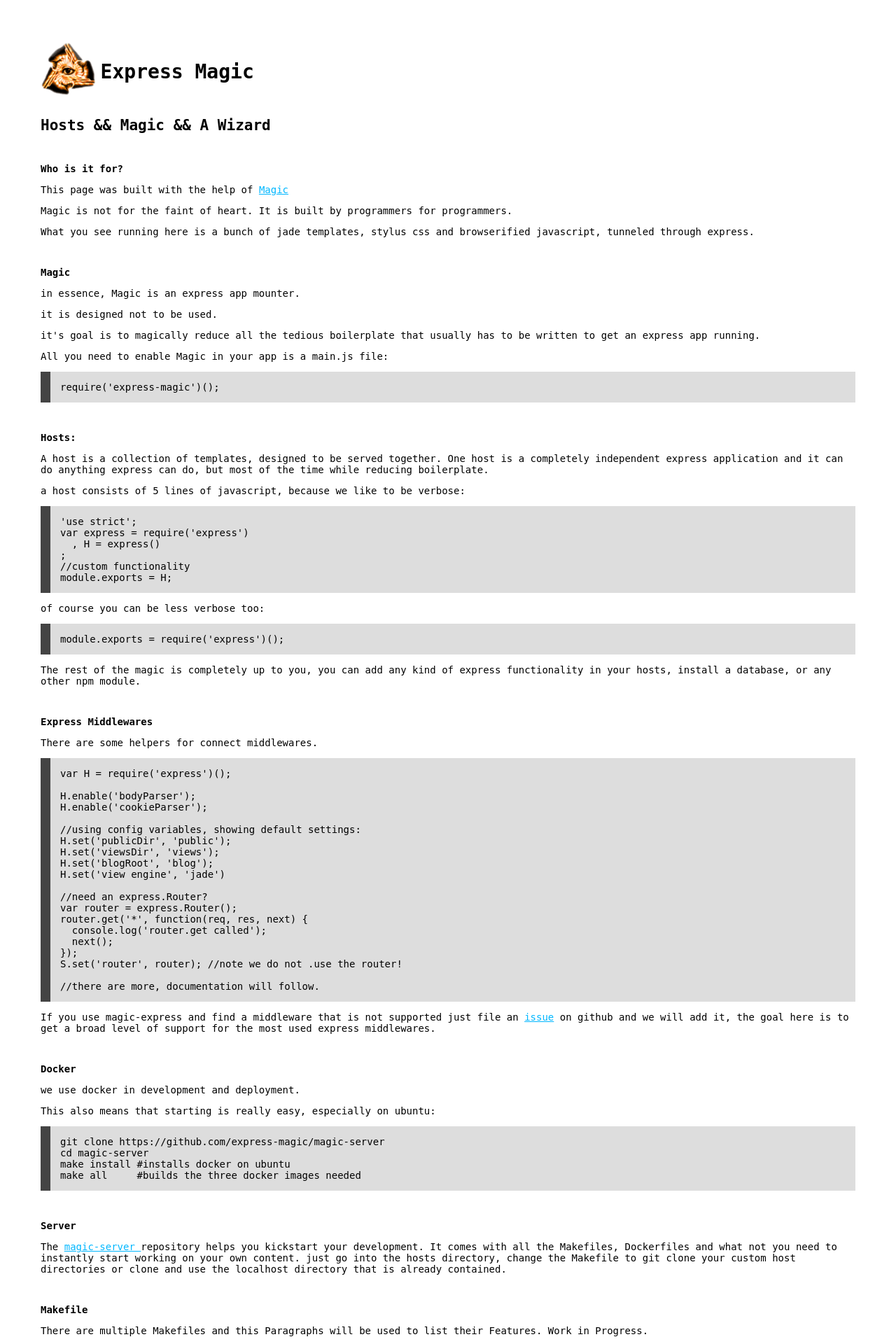
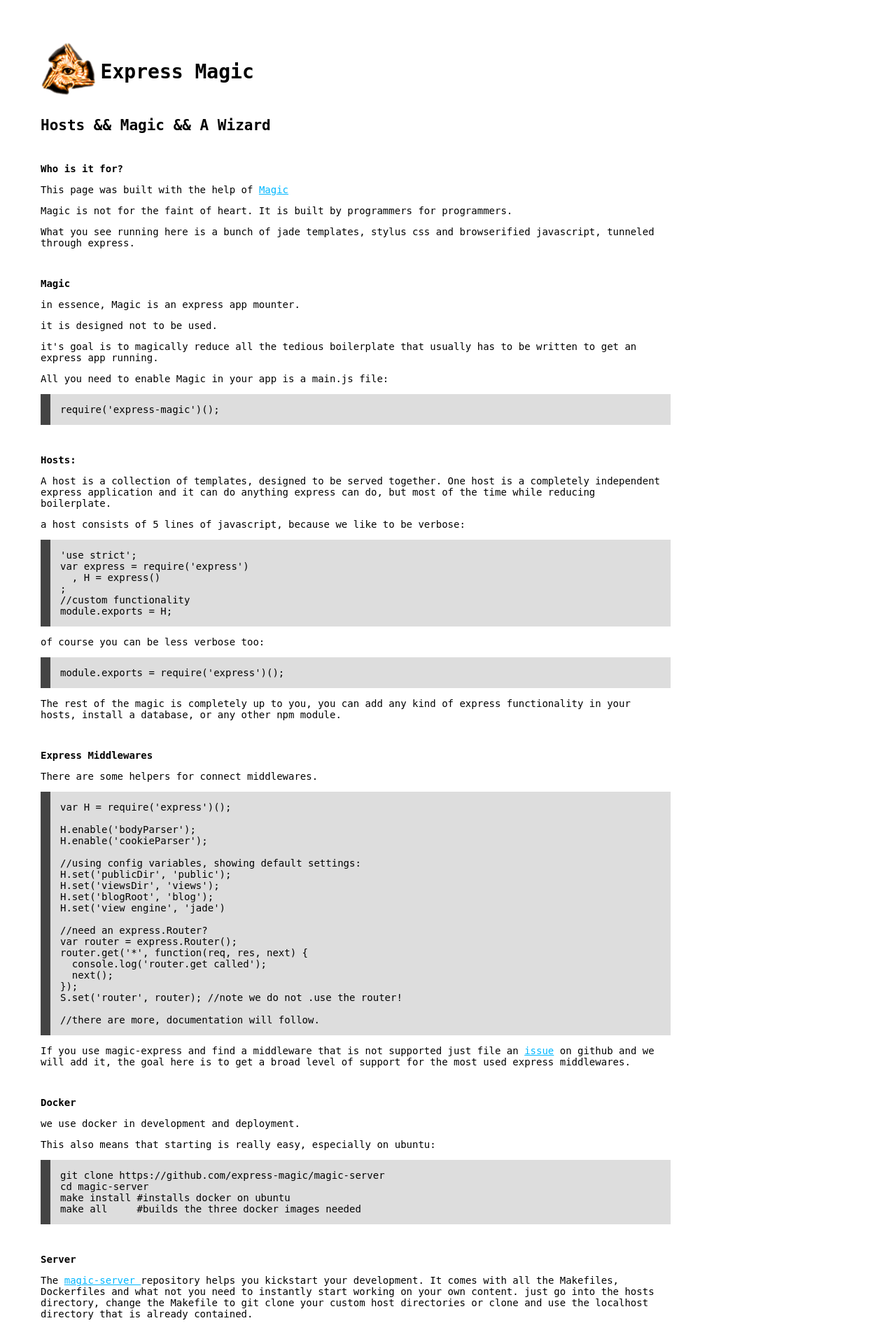
Before and after one commit to magic-old/magic-localhost, a Node project: template views/pages/index.jade in a window 1280 px wide. Shown: the top 1920 px of the page at 70% size. Run offline with Node 20 templates, Linux system fonts and the light colour scheme; the template is opened without the code that fills it, so the values that code supplies are empty; style sheets or scripts are compiled from the project's sources.

Commit message:
added max width to body

```diff
--- a/public/css/style.styl
+++ b/public/css/style.styl
@@ -1,6 +1,7 @@
 body
   padding: 50px
   font: 14px monospace, sans-serif
+  max-width 900px
 
 a
   color: #00B7FF
```
